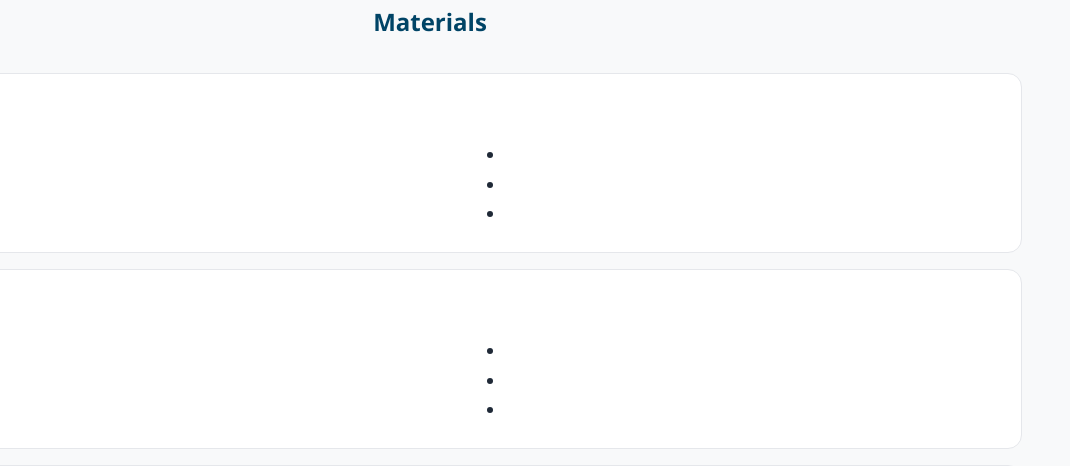
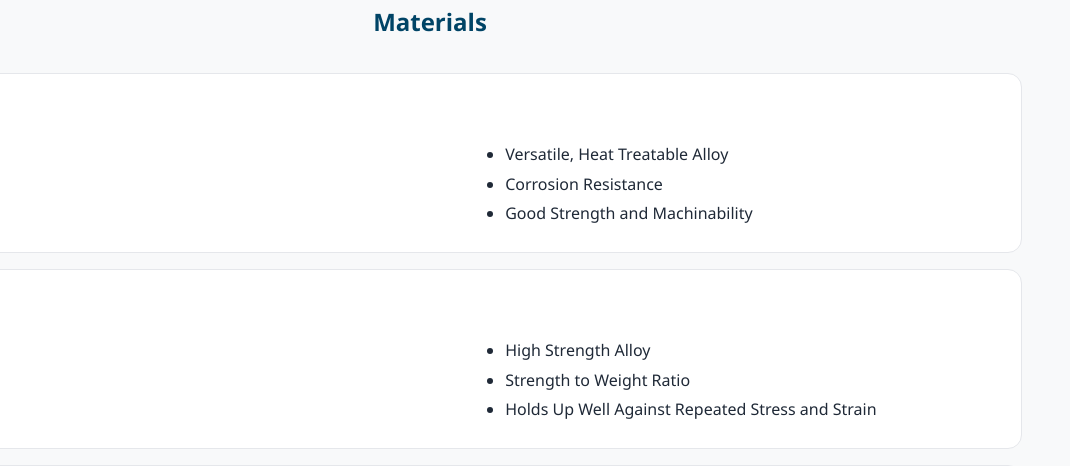
Before and after one commit to vincenthightech/hti.github.io, a plain HTML site: page cncMachiningServices.html in a window 1280 px wide. Shown: the part 1315-1781 px from the top of the page, 210-1280 px from the left. Drawn offline with Linux system fonts and the light colour scheme.

Commit message:
cncMachining page content filled

```diff
--- a/cncMachiningServices.html
+++ b/cncMachiningServices.html
@@ -215,9 +215,9 @@
           </div>
           <div>
             <ul class="checklist">
-              <li></li>
-              <li></li>
-              <li></li>
+              <li>Versatile, Heat Treatable Alloy</li>
+              <li>Corrosion Resistance</li>
+              <li>Good Strength and Machinability</li>
             </ul>
           </div>
         </div>
@@ -231,9 +231,9 @@
           </div>
           <div>
             <ul class="checklist">
-              <li></li>
-              <li></li>
-              <li></li>
+              <li>High Strength Alloy</li>
+              <li>Strength to Weight Ratio</li>
+              <li>Holds Up Well Against Repeated Stress and Strain</li>
             </ul>
           </div>
         </div>
```
Also changed, not shown: Images/htiLogoSmall1.png (added).
